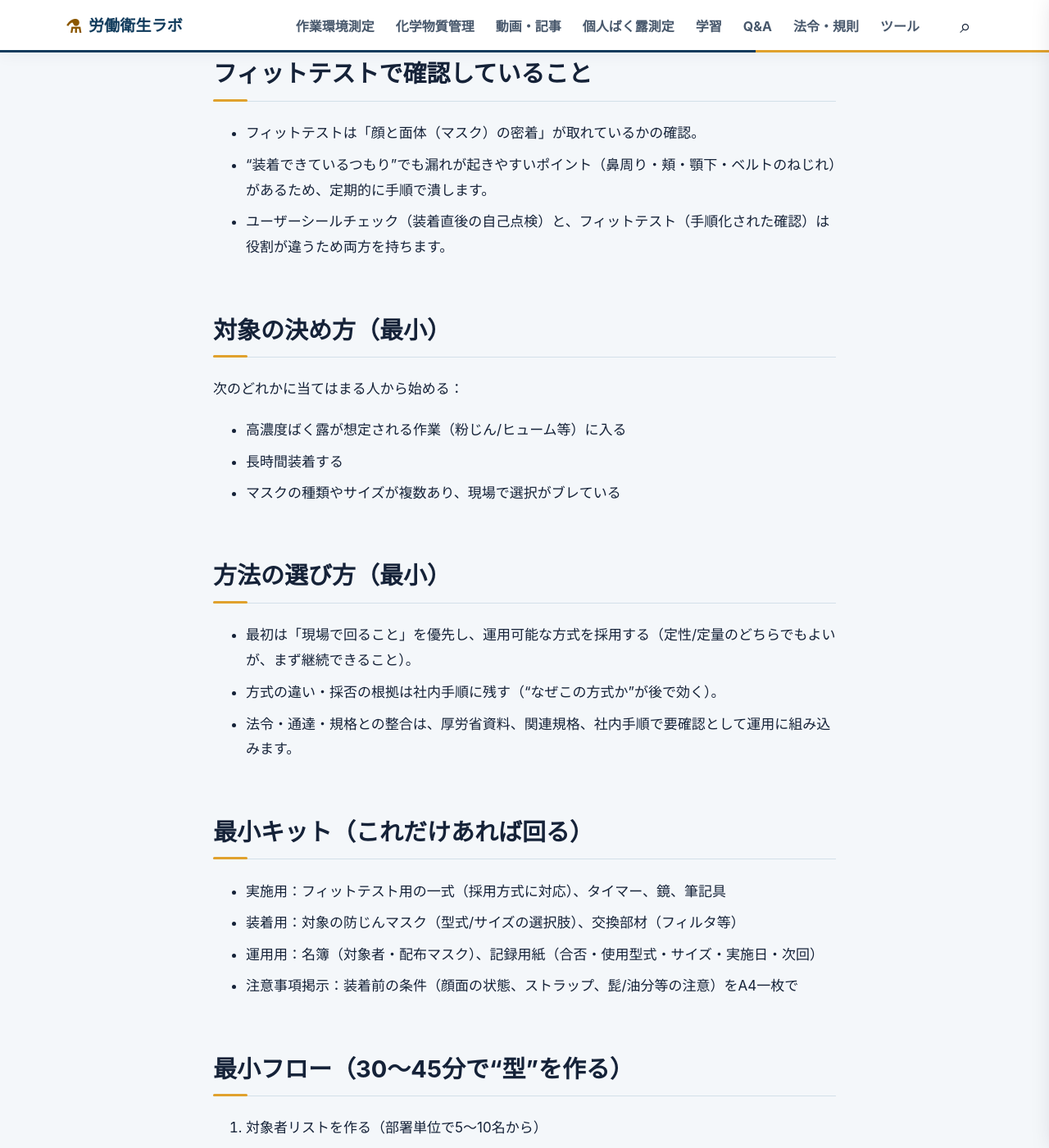
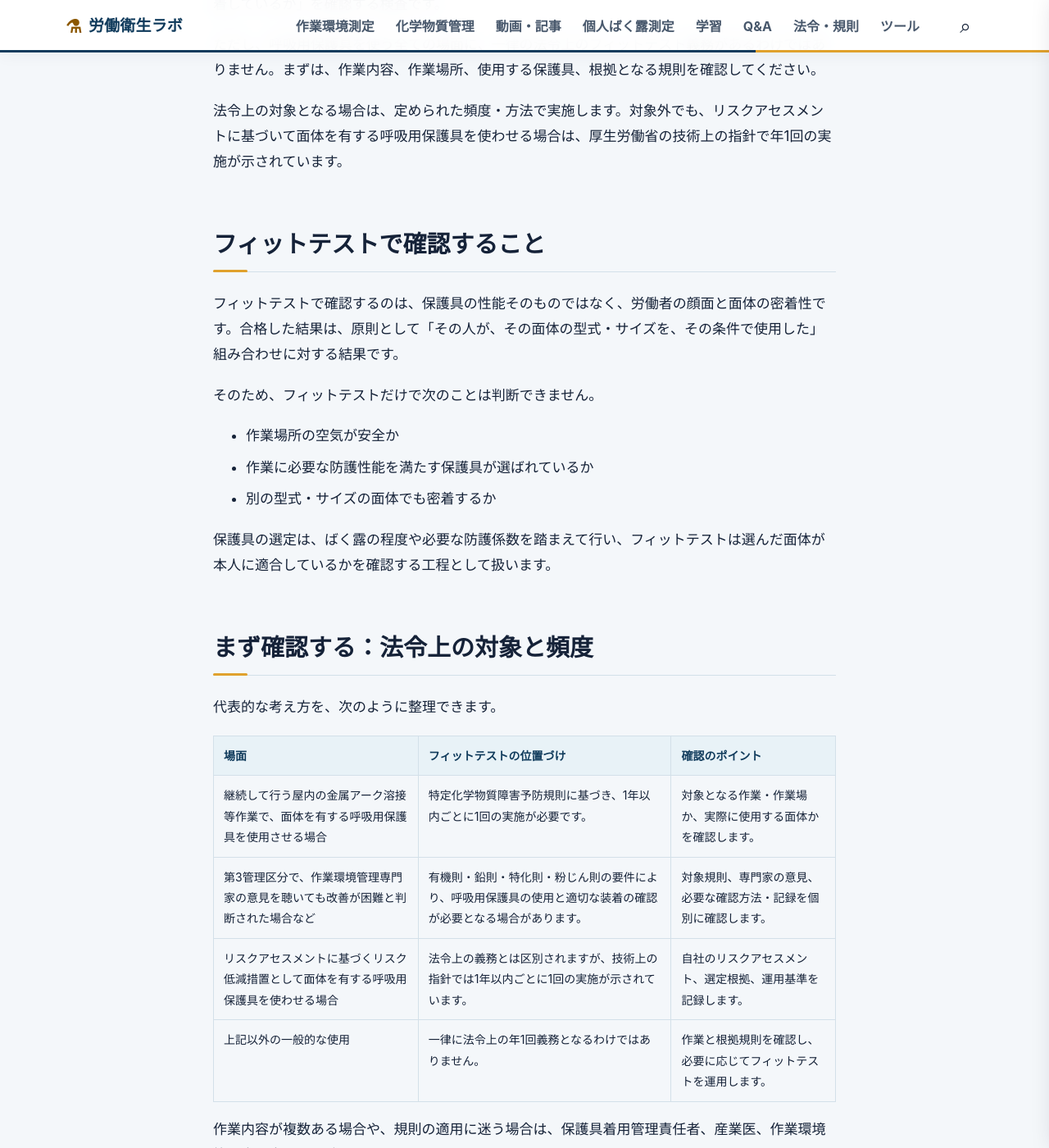
Before and after one commit to rodoeisei-lab/rodoeisei-lab, a Jekyll site: the page built from _guides/fit-test.md, in a window 1280 px wide and 1400 px high, scrolled down 1479 px. Shown: the whole window at 82% size. Built offline with Jekyll 4.4.1, drawn with Linux system fonts in a browser that asks for light colours; some of the changed text lies outside the part shown.

Commit message:
Apply site review follow-ups (6/13)

```diff
--- a/_guides/fit-test.md
+++ b/_guides/fit-test.md
@@ -1,125 +1,171 @@
 ---
 layout: article
-title: フィットテスト導入の最小セット
-description: 安全衛生管理者向けに、呼吸用保護具フィットテストの導入手順、記録方法、再評価の実務ポイントを解説。
+title: 呼吸用保護具のフィットテスト｜対象・頻度・実施前の確認を解説
+description: 呼吸用保護具のフィットテストについて、法令上の対象となる代表例、実施頻度、面体の選び方、シールチェックとの違い、記録の要点を解説します。
 og_image: /assets/images/og/articles/fit-test.png
+og_image_alt: 呼吸用保護具のフィットテストの対象・頻度・実施前の確認を解説する労働衛生ラボの記事カード
 article_type: guide
 summary:
-  - 制度導入の目的と対象を1分で把握できる。
-  - 最小フローと担当の役割を短時間で整理できる。
-  - 記録・再評価までの要点を現場運用に落とし込める。
-category: Guides
+  - フィットテストは、労働者の顔面と実際に使用する面体の密着性を確認する検査です。
+  - 法令上の義務となるのは、継続して行う屋内の金属アーク溶接等作業など、対象と条件が定められた場合です。呼吸用保護具を使う全ての場面で一律に義務となるわけではありません。
+  - 年1回の定期実施に加え、面体の型式・サイズを変えるときや、密着性に影響する顔の変化があったときは再確認を検討します。
+category: 保護具・フィットテスト
 level: 実務
-reading_time: 6分
-minutes: 6
+reading_time: 約10分
+minutes: 10
 published_at: 2025-03-01
-updated: 2025-03-01
-updated_at: 2025-03-01
-reviewed_at: 2025-03-01
-checked_at: 2026-04-07
-source_type: notice
+updated: 2026-08-28
+updated_at: 2026-08-28
+reviewed_at: 2026-08-28
+checked_at: 2026-08-28
+scheduled_review_at: 2027-08-28
+source_type: law
 status: published
-featured: true
+featured: false
 tags:
-  - 保護具
+  - 呼吸用保護具
   - フィットテスト
-  - 導入
-  - 記録
-article_reason: 法令の結論だけ先に確認して、導入時の抜け漏れを避けたい人向け。
+  - 防じんマスク
+  - 防毒マスク
+  - PAPR
+  - シールチェック
+article_reason: フィットテストが必要な場面と、日常の装着確認・保護具選定との違いを整理したい人向け。
 audience:
-  - 現場担当者
-  - 安全衛生管理者
-  - 導入初期の責任者
-takeaway: 制度上の位置づけと導入初期に迷いやすい判断ポイント（対象選定・実施方式・記録条件）を先に整理できます。
-disclaimer_variant: practical
+  - 呼吸用保護具を使用させる事業者・安全衛生担当者
+  - 化学物質管理者・保護具着用管理責任者
+  - 呼吸用保護具を使用する現場の管理者
+takeaway: フィットテストの対象・頻度は作業と根拠規則で判断します。実際に使う面体の型式・サイズごとに確認し、日々のシールチェックと記録を組み合わせて運用します。
+disclaimer_variant: legal
 next_action:
-  - 対象者5〜10名のリストを作成する
-  - 使用マスクの型式とサイズ候補を2つ以上決める
-  - 合否と条件を残せる記録様式を当日用に準備する
+  - 対象作業・使用者・使用中の面体（型式・サイズ）を一覧にする
+  - 自社の作業が法令上の対象か、根拠規則・通知で確認する
+  - 実施日、方法、面体、結果、再確認の契機を記録する様式を整える
 related_links:
-  - title: 学習ハブで導入テーマを横断して確認する
-    url: /learn/
-    group: next
-  - title: 運営者スキル拡充ロードマップ
-    url: /guides/operator-skill-expansion-roadmap/
+  - title: 化学物質管理者と保護具着用管理責任者とは？選任要件・役割の違い
+    url: /guides/chemical-substance-manager-ppe-manager/
+    group: related
+  - title: 管理濃度・濃度基準値・許容濃度の違い｜何と比較する数値か
+    url: /guides/management-concentration-exposure-limits/
     group: related
   - title: 用語集でフィットテスト関連語を確認する
     url: /glossary/
     group: related
 sources:
-  - label: 厚生労働省（呼吸用保護具のフィットテスト）
-    url: https://www.mhlw.go.jp/stf/seisakunitsuite/bunya/0000132963.html
-  - label: e-Gov法令検索（労働安全衛生規則）
-    url: https://elaws.e-gov.go.jp/
-  - label: 中央労働災害防止協会（呼吸用保護具関連資料）
-    url: https://www.jaish.gr.jp/
-last_updated: 2025-03-01
-lead: 実施条件・記録・教育まで、導入直後にやるべきことだけを抜き出しました。
+  - label: e-Gov法令検索「特定化学物質障害予防規則」
+    url: https://laws.e-gov.go.jp/law/347M50002000039/
+  - label: 厚生労働省「化学物質による労働災害防止のための新たな規制について」
+    url: https://www.mhlw.go.jp/stf/seisakunitsuite/bunya/0000099121_00005.html
+  - label: 厚生労働省「金属アーク溶接等作業について健康障害防止措置が義務付けられます」
+    url: https://jsite.mhlw.go.jp/okayama-roudoukyoku/content/contents/000764835.pdf
+  - label: 厚生労働省「第三管理区分に区分された場所に係る有機溶剤等の濃度の測定の方法等の適用等について」
+    url: https://jsite.mhlw.go.jp/shizuoka-roudoukyoku/content/contents/001705097.pdf
+  - label: 厚生労働省「防じんマスク、防毒マスク及び電動ファン付き呼吸用保護具の選択、使用等について」
+    url: https://jsite.mhlw.go.jp/okinawa-roudoukyoku/content/contents/001503952.pdf
+last_updated: 2026-08-28
+lead: 「誰に、いつ、どの面体で」確認するかを、法令上の対象と日常の装着管理を分けて整理します。
 ---
 
-## フィットテスト導入の最小セット
+## 結論
 
-## 結論
-フィットテスト導入は「対象を決める→方法を選ぶ→最小キットを揃える→短い手順で回す→記録を残す」の5点セットで回ります。最初は“全員完璧”より、1部署で小さく始めて再現できる型を作るのが最短です。
+フィットテストは、呼吸用保護具が「その労働者の顔に、実際に使用する面体の型式・サイズで密着しているか」を確認する検査です。
 
-## フィットテストで確認していること
-- フィットテストは「顔と面体（マスク）の密着」が取れているかの確認。
-- “装着できているつもり”でも漏れが起きやすいポイント（鼻周り・頬・顎下・ベルトのねじれ）があるため、定期的に手順で潰します。
-- ユーザーシールチェック（装着直後の自己点検）と、フィットテスト（手順化された確認）は役割が違うため両方を持ちます。
+ただし、呼吸用保護具を使う全ての場面に、一律の法令上のフィットテスト義務があるわけではありません。まずは、作業内容、作業場所、使用する保護具、根拠となる規則を確認してください。
 
-## 対象の決め方（最小）
-次のどれかに当てはまる人から始める：
-- 高濃度ばく露が想定される作業（粉じん/ヒューム等）に入る
-- 長時間装着する
-- マスクの種類やサイズが複数あり、現場で選択がブレている
+法令上の対象となる場合は、定められた頻度・方法で実施します。対象外でも、リスクアセスメントに基づいて面体を有する呼吸用保護具を使わせる場合は、厚生労働省の技術上の指針で年1回の実施が示されています。
 
-## 方法の選び方（最小）
-- 最初は「現場で回ること」を優先し、運用可能な方式を採用する（定性/定量のどちらでもよいが、まず継続できること）。
-- 方式の違い・採否の根拠は社内手順に残す（“なぜこの方式か”が後で効く）。
-- 法令・通達・規格との整合は、厚労省資料、関連規格、社内手順で要確認として運用に組み込みます。
+## フィットテストで確認すること
 
-## 最小キット（これだけあれば回る）
-- 実施用：フィットテスト用の一式（採用方式に対応）、タイマー、鏡、筆記具
-- 装着用：対象の防じんマスク（型式/サイズの選択肢）、交換部材（フィルタ等）
-- 運用用：名簿（対象者・配布マスク）、記録用紙（合否・使用型式・サイズ・実施日・次回）
-- 注意事項掲示：装着前の条件（顔面の状態、ストラップ、髭/油分等の注意）をA4一枚で
+フィットテストで確認するのは、保護具の性能そのものではなく、労働者の顔面と面体の密着性です。合格した結果は、原則として「その人が、その面体の型式・サイズを、その条件で使用した」組み合わせに対する結果です。
 
-## 最小フロー（30〜45分で“型”を作る）
-1. 対象者リストを作る（部署単位で5〜10名から）
-2. 使用マスクの候補を固定（型式/サイズを絞る）
-3. 実施手順をA4一枚にして当日運用
-4. 記録を残す（合否だけでなく、型式/サイズ/本人メモ）
-5. 次回条件を決める（年1回、型式変更時、体型変化・顔面状態変化時など社内基準で）
+そのため、フィットテストだけで次のことは判断できません。
 
-## チェックリスト（当日運用）
-- [ ] 対象者・部署・作業内容を事前に確認した
-- [ ] 型式/サイズの候補を2つ以上準備した
-- [ ] 実施方式（定性/定量）と判定基準を共有した
-- [ ] 合否だけでなく条件（型式/サイズ/調整内容）を記録した
-- [ ] 次回の再実施条件と担当を決めた
+- 作業場所の空気が安全か
+- 作業に必要な防護性能を満たす保護具が選ばれているか
+- 別の型式・サイズの面体でも密着するか
 
-## よくある落とし穴
-- サイズの固定化：同じ型式でも“サイズ”で結果が変わる
-- ストラップのねじれ・締めすぎ/緩すぎ
-- 髭/肌の油分/汗で密着が崩れる
-- “合格した条件”が記録されず、次回に再現できない
+保護具の選定は、ばく露の程度や必要な防護係数を踏まえて行い、フィットテストは選んだ面体が本人に適合しているかを確認する工程として扱います。
 
-## 記録テンプレ（例）
-- 実施日：
-- 対象者：
-- 部署：
-- マスク型式：
-- サイズ：
-- 方式：
-- 結果：合格 / 不合格
-- コメント（漏れやすかった点、調整した点）：
-- 次回予定：
+## まず確認する：法令上の対象と頻度
 
-## 導入のゴール（最小）
-- 1部署で「手順・記録・再実施条件」が回る
-- 合否で終わらず、次回も同じ条件で再現できる
+代表的な考え方を、次のように整理できます。
+
+| 場面 | フィットテストの位置づけ | 確認のポイント |
+| --- | --- | --- |
+| 継続して行う屋内の金属アーク溶接等作業で、面体を有する呼吸用保護具を使用させる場合 | 特定化学物質障害予防規則に基づき、1年以内ごとに1回の実施が必要です。 | 対象となる作業・作業場か、実際に使用する面体かを確認します。 |
+| 第3管理区分で、作業環境管理専門家の意見を聴いても改善が困難と判断された場合など | 有機則・鉛則・特化則・粉じん則の要件により、呼吸用保護具の使用と適切な装着の確認が必要となる場合があります。 | 対象規則、専門家の意見、必要な確認方法・記録を個別に確認します。 |
+| リスクアセスメントに基づくリスク低減措置として面体を有する呼吸用保護具を使わせる場合 | 法令上の義務とは区別されますが、技術上の指針では1年以内ごとに1回の実施が示されています。 | 自社のリスクアセスメント、選定根拠、運用基準を記録します。 |
+| 上記以外の一般的な使用 | 一律に法令上の年1回義務となるわけではありません。 | 作業と根拠規則を確認し、必要に応じてフィットテストを運用します。 |
+
+作業内容が複数ある場合や、規則の適用に迷う場合は、保護具着用管理責任者、産業医、作業環境管理専門家などに確認してください。
+
+## フィットテストとシールチェックは別のもの
+
+日常の装着確認であるシールチェックは、フィットテストの代わりにはなりません。一方で、フィットテストに合格していても、毎回の装着時にシールチェックは必要です。
+
+| 項目 | フィットテスト | シールチェック |
+| --- | --- | --- |
+| 目的 | 本人と面体の密着性を、定められた方法で評価する | 装着のたびに、漏れがないかを本人が確認する |
+| 実施のタイミング | 法令・社内基準で定めた定期時、または面体・顔面の条件が変わったとき | 呼吸用保護具を装着するたび |
+| 確認するもの | 実際に使用する面体の型式・サイズと本人の組み合わせ | その日の装着状態 |
+| 代替関係 | シールチェックでは代替できません | フィットテスト後も必要です |
+
+## 実施前に固定する情報
+
+当日になってから面体や使用条件が曖昧だと、結果を現場で再現できません。少なくとも次を一覧にしてください。
+
+1. 対象者と対象作業
+2. 実際に使う呼吸用保護具の種類、型式、サイズ
+3. 面体、吸収缶・フィルタ、電動ファン付きの場合はその組み合わせ
+4. 実施する方法と判定基準
+5. 実施日、評価者、次回確認日
+
+面体と顔の間に髭、もみあげ、前髪、タオルなどが入る状態は、密着性を損ないます。ストラップをヘルメットの上から回すなど、取扱説明書と異なる装着も避けてください。
+
+## 実施方法と不合格時の対応
+
+法令上の対象では、関係規則・通知に適合する方法で実施します。第3管理区分に関する通知では、JIS T 8150に規定する方法、またはこれと同等以上の精度を有する方法が示されています。
+
+不合格になったときは、単にストラップを強く締めて終わりにせず、次の順で見直します。
+
+1. 面体の装着状態、ストラップ、密着部に髭などがないかを確認する
+2. 同じ製品の別サイズを試す
+3. 別の型式の面体を検討する
+4. 作業に必要な防護性能と両立できる保護具を、選定根拠とともに見直す
+
+合格した後に面体の型式・サイズを変えた場合や、体重変化、歯科治療などで顔面の状態が変わり密着性に影響しうる場合は、再確認を検討します。
+
+## 記録に残す項目
+
+記録の法定保存期間や必須項目は対象規則で異なります。運用台帳には、少なくとも次の情報を残しておくと、再現性と監査時の説明力が高まります。
+
+- 実施日、対象者、所属、対象作業
+- 使用した保護具の種類、型式、サイズ
+- 実施方法、判定基準、結果
+- 不合格時に試した調整や代替面体
+- 評価者、次回の定期確認日
+- 型式変更・顔面の変化など、再確認が必要になった理由
+
+合格・不合格だけでなく、「どの型式・サイズで確認したか」を残すことが重要です。
+
+## よくある質問
+
+### 呼吸用保護具を使う全員に、毎年フィットテストが必要ですか？
+
+いいえ。法令上の義務は、対象となる作業・規則で決まります。対象外の使用であっても、リスクアセスメントに基づくリスク低減措置として面体を有する呼吸用保護具を使わせる場合は、技術上の指針で年1回の実施が示されています。自社の根拠を分けて管理してください。
+
+### 髭があっても実施できますか？
+
+面体と顔の密着部に髭などがあると、密着性を損ないます。密着部にかかる髭を残したまま、合格結果だけで使用を継続する運用は避け、保護具の選定と装着条件を見直してください。
+
+## まとめ
+
+- フィットテストは、本人と実際に使う面体の密着性を確認する検査です。
+- 年1回の法令上の実施が必要かは、作業内容と根拠規則で判断します。
+- フィットテストは、保護具の選定や日々のシールチェックの代わりにはなりません。
+- 型式・サイズ・結果・再確認の契機を記録し、条件が変わったら見直します。
 
 ## 関連ページ
+
 - [解説一覧に戻る]({{ '/guides/' | relative_url }})
-- [解説で出てくる専門語の意味を用語集で確認する]({{ '/glossary/' | relative_url }})
-- [制度変更の影響を最新アップデートで確認する]({{ '/updates/' | relative_url }})
+- [化学物質管理者と保護具着用管理責任者の役割を確認する]({{ '/guides/chemical-substance-manager-ppe-manager/' | relative_url }})
+- [管理濃度・濃度基準値・許容濃度の違いを確認する]({{ '/guides/management-concentration-exposure-limits/' | relative_url }})
```
